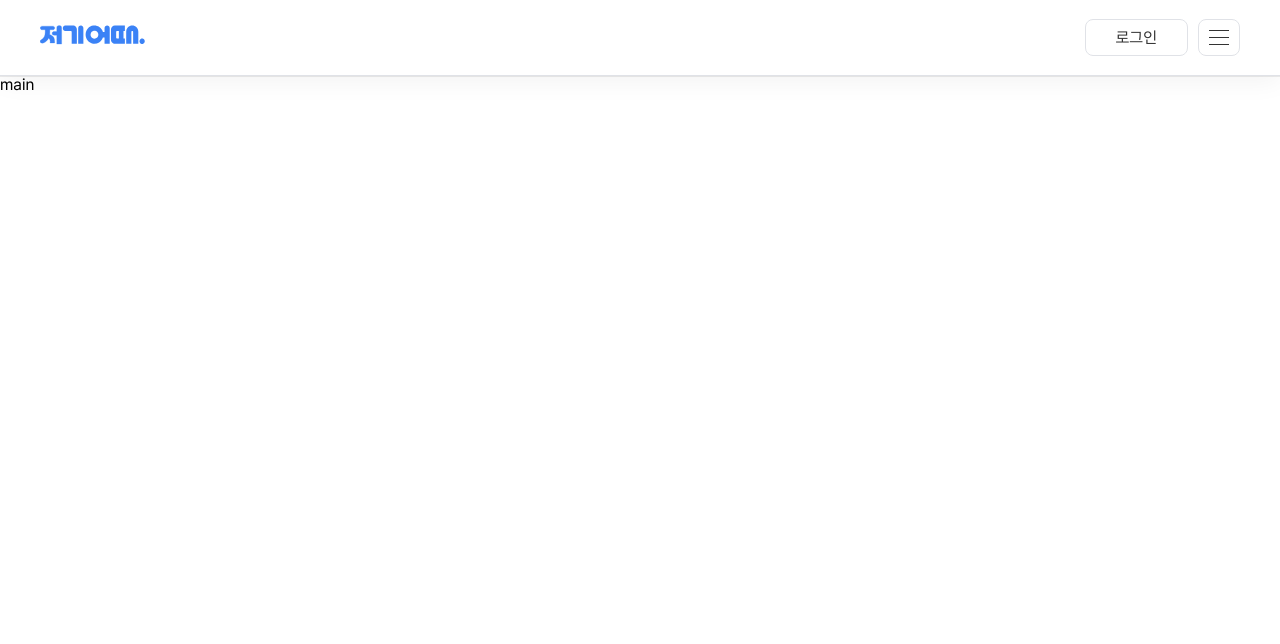
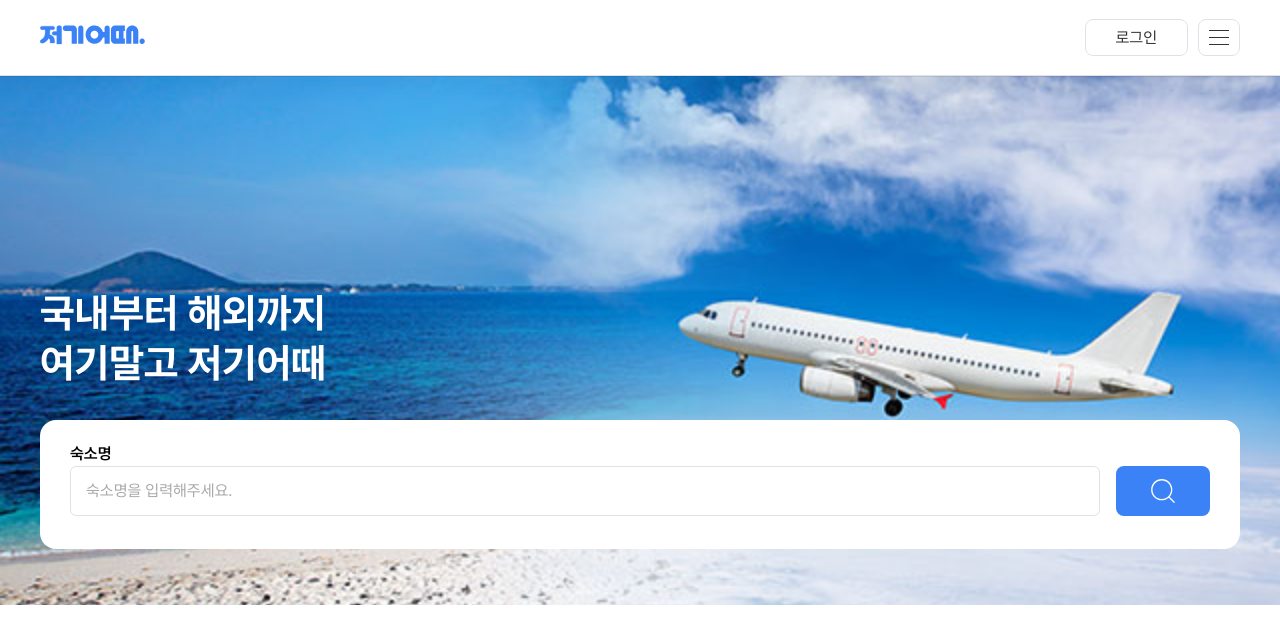
Before and after one commit to FC8-MINI/Your-Trip, a Next.js app: page / in a window 1280 px wide. Shown: the top 644 px of the page. Built offline with nearby package versions, Linux system fonts and the light colour scheme.

Commit message:
Feat: Hero Section 컴포넌트 추가

```diff
--- a/src/app/page.tsx
+++ b/src/app/page.tsx
@@ -1,3 +1,5 @@
+import HeroSection from "@/components/HeroSection";
+
 export default function Home() {
-  return <div>main</div>;
+  return <HeroSection />;
 }
--- a/src/components/Container/Container.types.ts
+++ b/src/components/Container/Container.types.ts
@@ -3,5 +3,5 @@ export interface ContainerStyledProps {
 }
 
 export interface ContainerProps extends Partial<ContainerStyledProps> {
-  children: React.ReactNode;
+  children?: React.ReactNode;
 }
--- /dev/null
+++ b/src/components/HeroSection/HeroSection.styles.ts
@@ -0,0 +1,34 @@
+import styled from "styled-components";
+import { ContainerStyled } from "../Container";
+
+export const HeroStyled = styled.section`
+  position: relative;
+`;
+
+export const HeroBackgroundImage = styled.div`
+  position: absolute;
+  z-index: -1;
+
+  width: 100%;
+  height: 100%;
+
+  filter: blur(0.05rem);
+`;
+
+export const HeroTitle = styled.h1`
+  color: var(--color-white);
+  font-size: 4rem;
+  line-height: 5rem;
+
+  margin-bottom: 3.2rem;
+`;
+
+export const HeroContainer = styled(ContainerStyled)`
+  display: flex;
+  flex-direction: column;
+  justify-content: flex-end;
+
+  height: 53rem;
+
+  padding-bottom: 5.6rem;
+`;
--- /dev/null
+++ b/src/components/HeroSection/HeroSection.tsx
@@ -0,0 +1,22 @@
+import Image from "next/image";
+import SearchForm from "../SearchForm";
+import { HeroBackgroundImage, HeroContainer, HeroStyled, HeroTitle } from "./HeroSection.styles";
+
+const Hero = () => {
+  return (
+    <HeroStyled>
+      <HeroBackgroundImage>
+        <Image src="/images/hero_background_image.jpg" alt="hero section 배경 이미지" fill objectFit="cover" />
+      </HeroBackgroundImage>
+      <HeroContainer>
+        <HeroTitle>
+          <p>국내부터 해외까지</p>
+          <p>여기말고 저기어때</p>
+        </HeroTitle>
+        <SearchForm />
+      </HeroContainer>
+    </HeroStyled>
+  );
+};
+
+export default Hero;
--- /dev/null
+++ b/src/components/HeroSection/index.ts
@@ -0,0 +1,4 @@
+"use client";
+
+export { default } from "./HeroSection";
+export * from "./HeroSection.styles";
--- /dev/null
+++ b/src/components/SearchForm/SearchForm.styles.ts
@@ -0,0 +1,19 @@
+import styled from "styled-components";
+import { SearchFormStyledProps } from "./SearchForm.types";
+import ButtonStyled from "../Button/Button.styles";
+
+export const SearchFormStyled = styled.form<SearchFormStyledProps>`
+  display: flex;
+  align-items: flex-end;
+  gap: 1.6rem;
+
+  padding: ${({ $error }) => ($error ? "2.4rem 3rem 1rem" : "2.4rem 3rem 3.35rem")};
+
+  border-radius: 1.6rem;
+
+  background-color: var(--color-white);
+`;
+
+export const SearchButton = styled(ButtonStyled)`
+  margin-bottom: ${({ $error }) => $error && "2.35rem"};
+`;
--- /dev/null
+++ b/src/components/SearchForm/SearchForm.tsx
@@ -0,0 +1,46 @@
+"use client";
+
+import Input from "../Input";
+import { SubmitHandler, useForm } from "react-hook-form";
+import { SearchButton, SearchFormStyled } from "./SearchForm.styles";
+import { useRouter } from "next/navigation";
+import { CiSearch } from "react-icons/ci";
+
+const initialState = { accomodation: "" };
+
+const SearchForm = () => {
+  const router = useRouter();
+  const {
+    register,
+    handleSubmit,
+    formState: { errors },
+  } = useForm({ defaultValues: initialState });
+
+  const onSubmit: SubmitHandler<typeof initialState> = (data) => {
+    try {
+      router.push("/");
+    } catch (error) {
+      console.error("실패!!");
+    }
+  };
+
+  return (
+    <SearchFormStyled onSubmit={handleSubmit(onSubmit)} $error={!!errors.accomodation}>
+      <Input
+        label="숙소명"
+        placeholder="숙소명을 입력해주세요."
+        autoComplete="off"
+        {...register("accomodation", {
+          required: "최소 1글자 이상 입력해야 합니다.",
+        })}
+        error={errors.accomodation?.message}
+        $size="full"
+      />
+      <SearchButton type="submit" $mode="primary" $error={!!errors.accomodation}>
+        <CiSearch style={{ fontSize: "3.2rem" }} />
+      </SearchButton>
+    </SearchFormStyled>
+  );
+};
+
+export default SearchForm;
--- /dev/null
+++ b/src/components/SearchForm/SearchForm.types.ts
@@ -0,0 +1,3 @@
+export interface SearchFormStyledProps {
+  $error: boolean;
+}
--- /dev/null
+++ b/src/components/SearchForm/index.ts
@@ -0,0 +1,5 @@
+"use client";
+
+export { default } from "./SearchForm";
+export * from "./SearchForm.styles";
+export * from "./SearchForm.types";
```
Also changed, not shown: public/images/hero_background_image.jpg (added).
